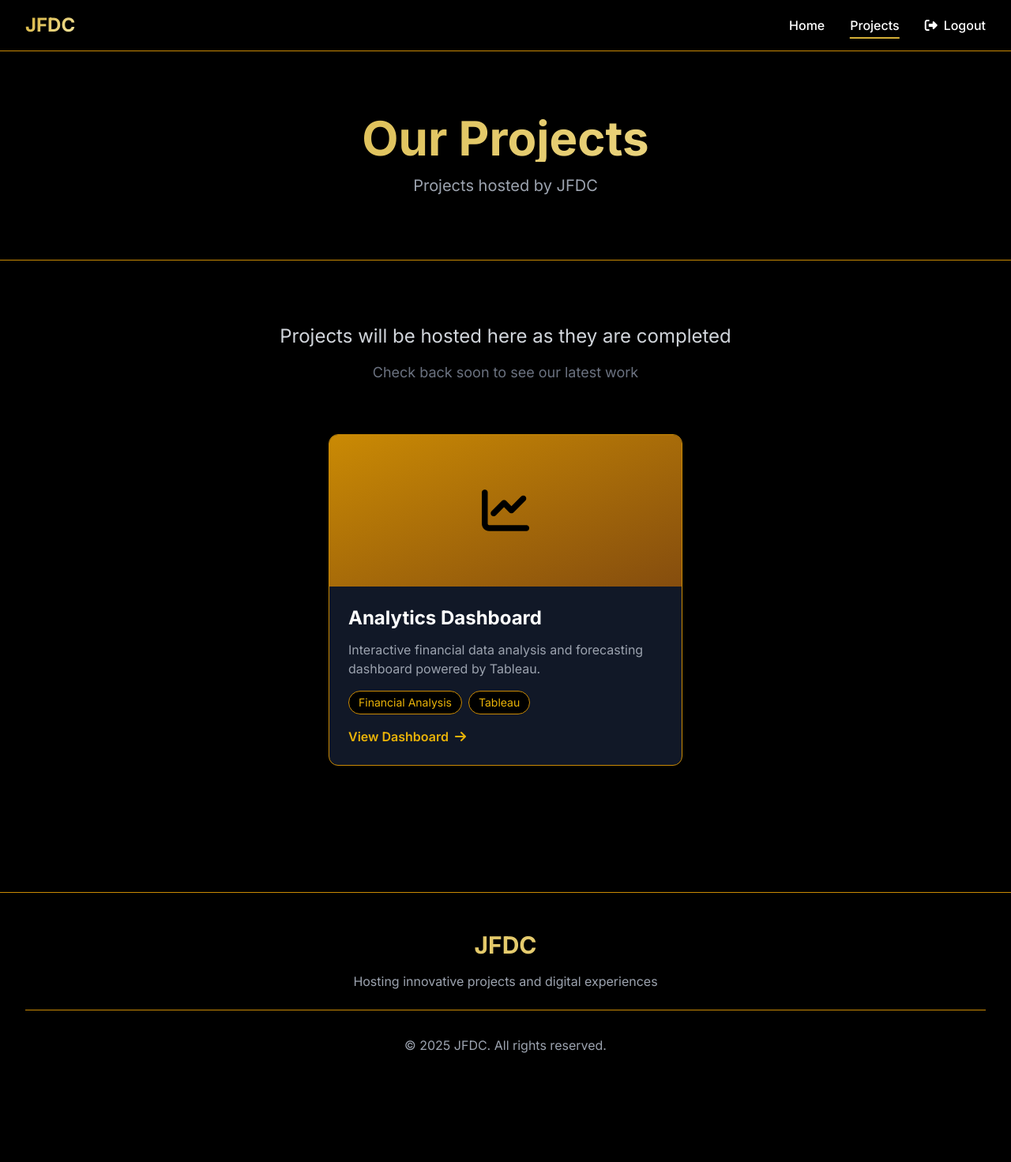
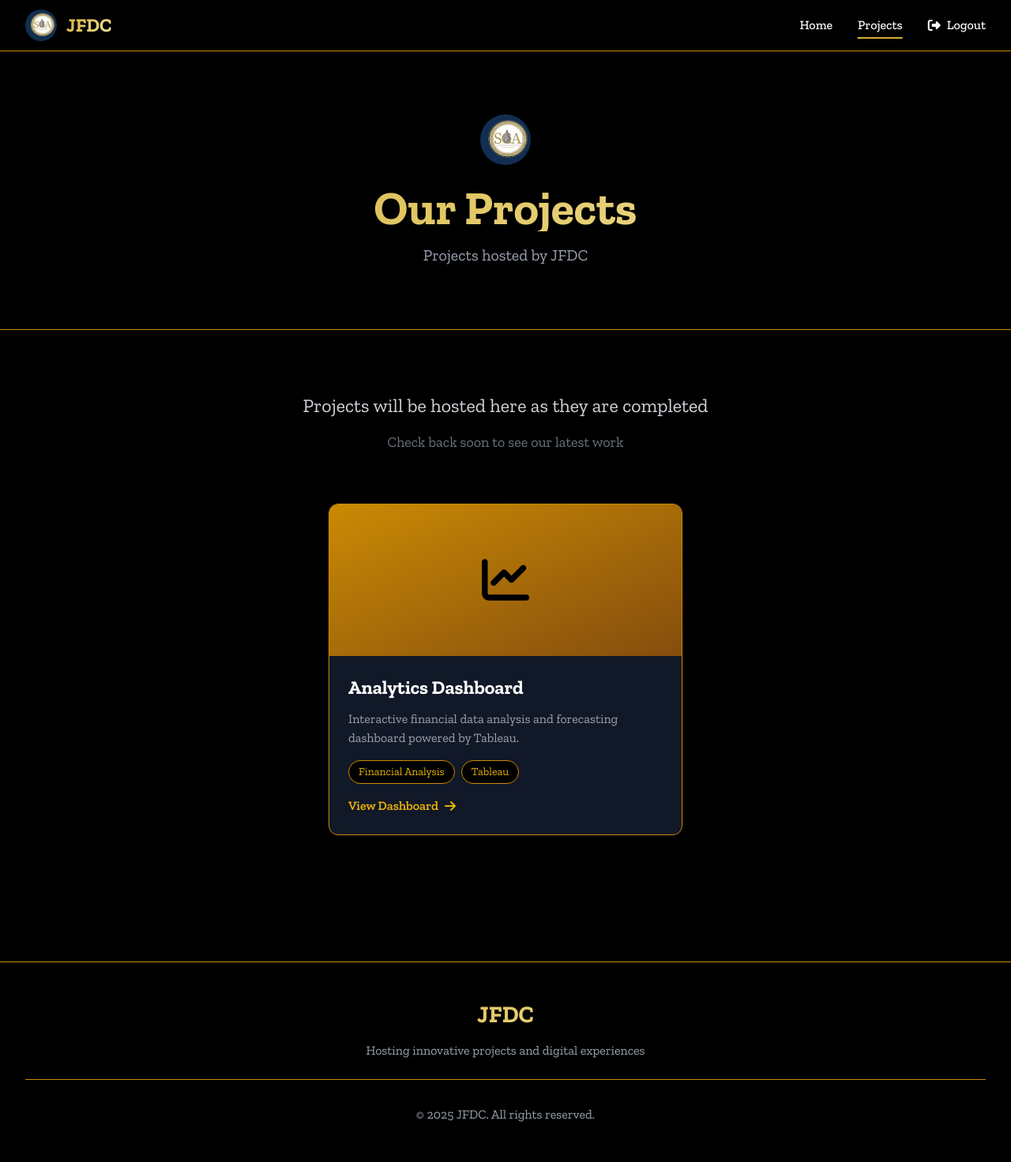
Before and after one commit to Georgia-Tech-JFDC/software-engineering, a Django app: page /projects/ in a window 1280 px wide. Shown: the whole page at 79% size. Before the commit the page ends 1334 px from the top, so only its background shows below. Run offline with Django 4.2, Linux system fonts and the light colour scheme; a user stored in the database is signed in; some libraries are stand-ins or nearby versions.

Commit message:
changed font and added logo

```diff
--- a/main/templates/main/projects.html
+++ b/main/templates/main/projects.html
@@ -6,8 +6,12 @@
 <!-- Page Header -->
 <section class="bg-black py-20 border-b border-yellow-600">
     <div class="max-w-7xl mx-auto px-4 sm:px-6 lg:px-8 text-center">
-        <h1 class="text-5xl md:text-6xl font-bold gradient-text mb-4">Our Projects</h1>
-        <p class="text-xl text-gray-400">Projects hosted by JFDC</p>
+        {% load static %}
+        <div class="flex justify-center mb-6">
+            <img src="{% static 'images/SGA_LOGO.jpg' %}" alt="SGA Logo" class="h-16 w-16 rounded-full shadow-lg">
+        </div>
+        <h1 class="text-5xl md:text-6xl font-bold gradient-text mb-4 din-font">Our Projects</h1>
+        <p class="text-xl text-gray-400 din-font">Projects hosted by JFDC</p>
     </div>
 </section>
 
@@ -30,15 +34,15 @@
                     <i class="fas fa-chart-line text-black text-6xl"></i>
                 </div>
                 <div class="p-6">
-                    <h3 class="text-2xl font-bold text-white mb-3">Analytics Dashboard</h3>
+                    <h3 class="text-2xl font-bold text-white mb-3 din-font">Analytics Dashboard</h3>
                     <p class="text-gray-400 mb-4">
                         Interactive financial data analysis and forecasting dashboard powered by Tableau.
                     </p>
                     <div class="flex flex-wrap gap-2 mb-4">
-                        <span class="px-3 py-1 bg-black border border-yellow-600 text-yellow-500 rounded-full text-sm">Financial Analysis</span>
-                        <span class="px-3 py-1 bg-black border border-yellow-600 text-yellow-500 rounded-full text-sm">Tableau</span>
+                        <span class="px-3 py-1 bg-black border border-yellow-600 text-yellow-500 rounded-full text-sm din-font">Financial Analysis</span>
+                        <span class="px-3 py-1 bg-black border border-yellow-600 text-yellow-500 rounded-full text-sm din-font">Tableau</span>
                     </div>
-                    <div class="flex items-center text-yellow-500 font-semibold">
+                    <div class="flex items-center text-yellow-500 font-semibold din-font">
                         <span>View Dashboard</span>
                         <i class="fas fa-arrow-right ml-2"></i>
                     </div>
--- a/templates/base.html
+++ b/templates/base.html
@@ -16,9 +16,17 @@
     <link rel="preconnect" href="https://fonts.gstatic.com" crossorigin>
     <link href="https://fonts.googleapis.com/css2?family=Inter:wght@300;400;500;600;700;800&display=swap" rel="stylesheet">
 
+    <!-- DIN-style Slab Serif Fonts -->
+    <link href="https://fonts.googleapis.com/css2?family=Roboto+Slab:wght@300;400;500;600;700;800;900&family=Zilla+Slab:wght@300;400;500;600;700&display=swap" rel="stylesheet">
+
     <style>
         body {
-            font-family: 'Inter', sans-serif;
+            font-family: 'Zilla Slab', 'Roboto Slab', 'Rockwell', 'DejaVu Serif', Georgia, serif;
+            font-weight: 400;
+        }
+
+        .din-font {
+            font-family: 'Zilla Slab', 'Roboto Slab', 'Rockwell', 'DejaVu Serif', Georgia, serif;
         }
 
         .gradient-bg {
@@ -91,21 +99,23 @@
         <div class="max-w-7xl mx-auto px-4 sm:px-6 lg:px-8">
             <div class="flex justify-between items-center h-16">
                 <!-- Logo -->
-                <div class="flex-shrink-0 flex items-center">
-                    <a href="{% url 'main:home' %}" class="text-2xl font-bold gradient-text">
+                <div class="flex-shrink-0 flex items-center space-x-3">
+                    {% load static %}
+                    <img src="{% static 'images/SGA_LOGO.jpg' %}" alt="SGA Logo" class="h-10 w-10 rounded-full">
+                    <a href="{% url 'main:home' %}" class="text-2xl font-bold gradient-text din-font">
                         JFDC
                     </a>
                 </div>
 
                 <!-- Desktop Navigation -->
                 <div class="hidden md:flex items-center space-x-8">
-                    <a href="{% url 'main:home' %}" class="nav-link {% if request.resolver_match.url_name == 'home' %}active{% endif %} text-white hover:text-yellow-500 font-medium">
+                    <a href="{% url 'main:home' %}" class="nav-link din-font {% if request.resolver_match.url_name == 'home' %}active{% endif %} text-white hover:text-yellow-500 font-medium">
                         Home
                     </a>
-                    <a href="{% url 'main:projects' %}" class="nav-link {% if request.resolver_match.url_name == 'projects' %}active{% endif %} text-white hover:text-yellow-500 font-medium">
+                    <a href="{% url 'main:projects' %}" class="nav-link din-font {% if request.resolver_match.url_name == 'projects' %}active{% endif %} text-white hover:text-yellow-500 font-medium">
                         Projects
                     </a>
-                    <a href="{% url 'main:logout' %}" class="text-white hover:text-yellow-500 font-medium flex items-center">
+                    <a href="{% url 'main:logout' %}" class="text-white hover:text-yellow-500 font-medium flex items-center din-font">
                         <i class="fas fa-sign-out-alt mr-2"></i>Logout
                     </a>
                 </div>
@@ -122,9 +132,9 @@
         <!-- Mobile menu -->
         <div id="mobile-menu" class="hidden md:hidden bg-black border-t border-yellow-600">
             <div class="px-2 pt-2 pb-3 space-y-1">
-                <a href="{% url 'main:home' %}" class="block px-3 py-2 text-white hover:bg-gray-900 rounded-md">Home</a>
-                <a href="{% url 'main:projects' %}" class="block px-3 py-2 text-white hover:bg-gray-900 rounded-md">Projects</a>
-                <a href="{% url 'main:logout' %}" class="block px-3 py-2 text-white hover:bg-gray-900 rounded-md">
+                <a href="{% url 'main:home' %}" class="block px-3 py-2 text-white hover:bg-gray-900 rounded-md din-font">Home</a>
+                <a href="{% url 'main:projects' %}" class="block px-3 py-2 text-white hover:bg-gray-900 rounded-md din-font">Projects</a>
+                <a href="{% url 'main:logout' %}" class="block px-3 py-2 text-white hover:bg-gray-900 rounded-md din-font">
                     <i class="fas fa-sign-out-alt mr-2"></i>Logout
                 </a>
             </div>
```
Also changed, not shown: main/templates/main/analytics_dashboard.html (+6 -2 lines), main/templates/main/home.html (+10 -4 lines), main/templates/main/login.html (+17 -6 lines), db.sqlite3, static/images/SGA_LOGO.jpg (added).
